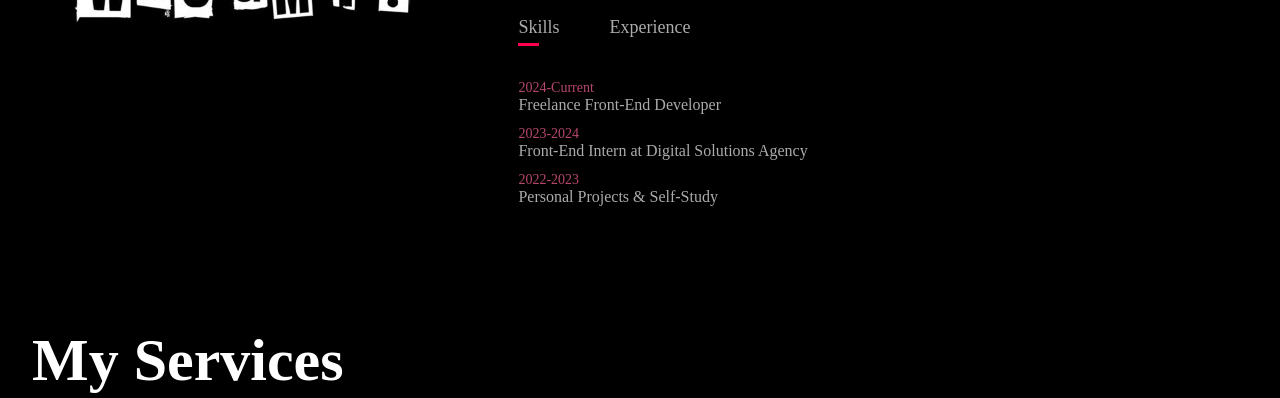
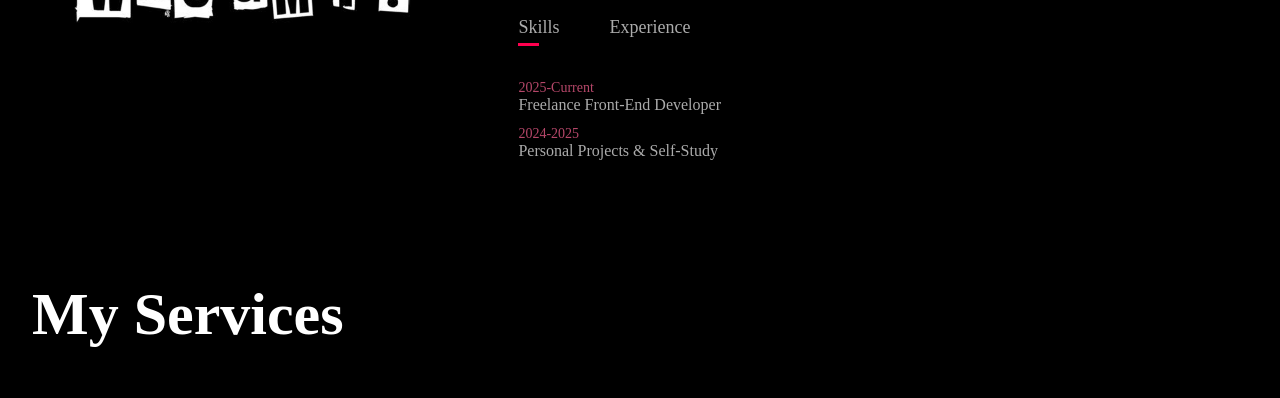
Before and after one commit to yasminmed-crypto/yasmin-portfolio, a plain HTML site: page index.html in a window 1280 px wide. Shown: the part 1894-2292 px from the top of the page. Drawn offline with nearby package versions, Linux system fonts and the light colour scheme; some packages are replaced by stand-ins of ours; a script that the page names is missing.

Commit message:
Update index.html

```diff
--- a/index.html
+++ b/index.html
@@ -122,9 +122,8 @@
                 </div>
                 <div class="tab-contents active-tab" id="experience">
                     <ul>
-                        <li><span>2024-Current</span><br>Freelance Front-End Developer</li>
-                        <li><span>2023-2024</span><br>Front-End Intern at Digital Solutions Agency</li>
-                        <li><span>2022-2023</span><br>Personal Projects & Self-Study</li>
+                        <li><span>2025-Current</span><br>Freelance Front-End Developer</li>
+                        <li><span>2024-2025</span><br>Personal Projects & Self-Study</li>
                     </ul>
                 </div>
             </div>
```
